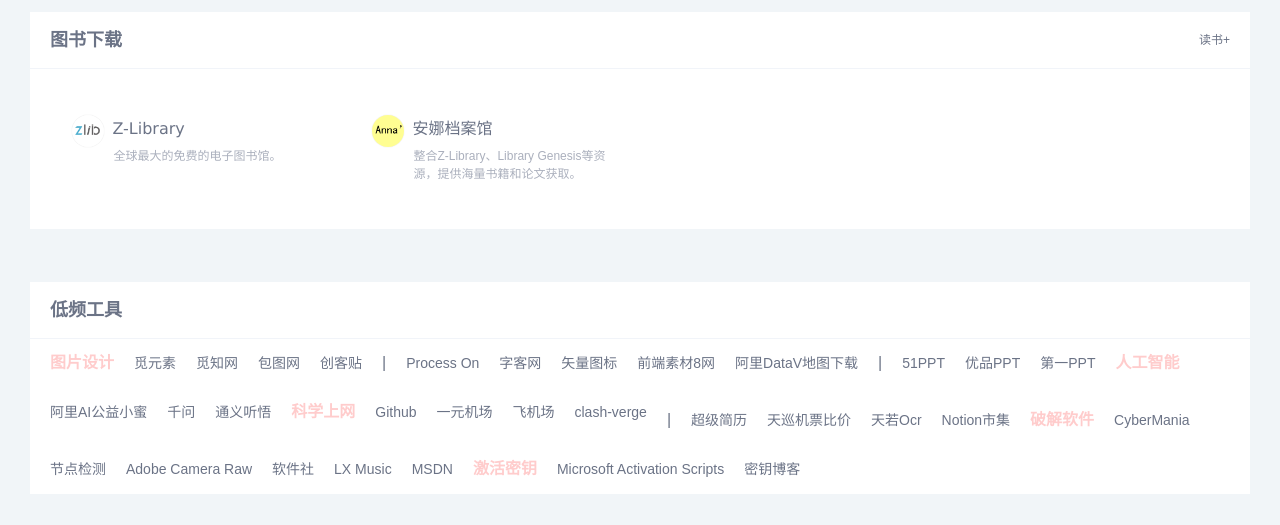
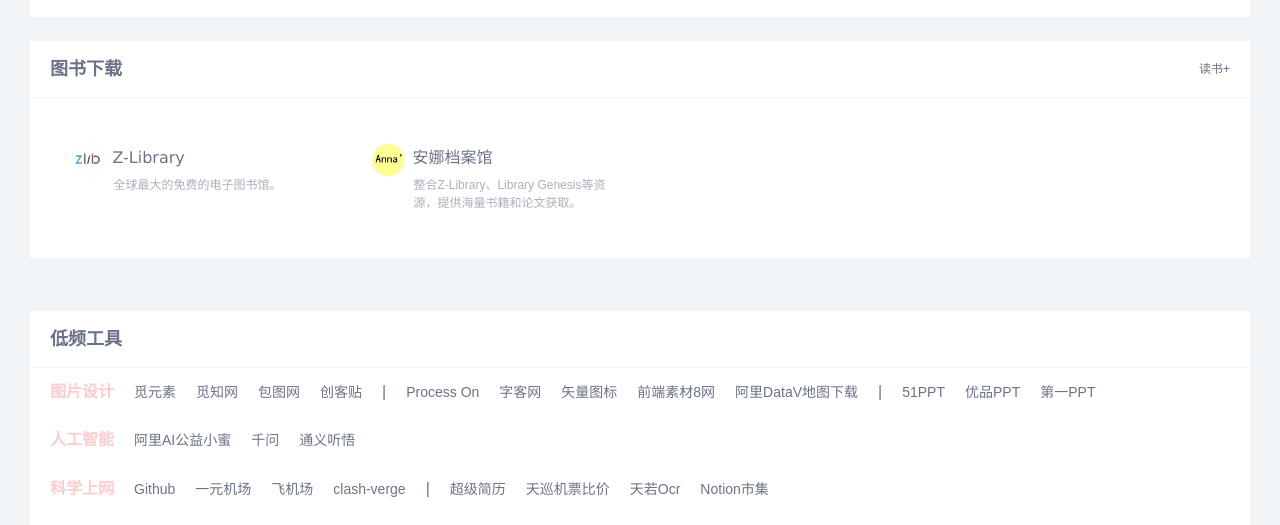
Before and after one commit to shsljx/shsljx.github.io, a plain HTML site: page index.html in a window 1280 px wide. Shown: the part 2071-2596 px from the top of the page. Drawn offline with Linux system fonts and the light colour scheme.

Commit message:
Update index.html

```diff
--- a/index.html
+++ b/index.html
@@ -652,7 +652,7 @@
     <p class="tt"><strong>低频工具</strong></p>
     <ul id="flink" class="container">
         <div class="link-group">
-            <li class="group-title" style="color:#ffcccc;font-weight:bold;display:block;">图片设计</li>
+            <li class="group-title" style="color:#ffcccc;font-weight:bold;clear:both;">图片设计</li>
             <li><a href="https://www.51yuansu.com" target="_blank">觅元素</a></li>
             <li><a href="https://www.51miz.com" target="_blank">觅知网</a></li>
             <li><a href="https://ibaotu.com" target="_blank">包图网</a></li>
@@ -670,14 +670,14 @@
         </div>
 
         <div class="link-group">
-            <li class="group-title" style="color:#ffcccc;font-weight:bold;display:block;">人工智能</li>
+            <li class="group-title" style="color:#ffcccc;font-weight:bold;clear:both;">人工智能</li>
             <li><a href="https://open.alibabafoundation.com/aigongyi" target="_blank">阿里AI公益小蜜</a></li>
             <li><a href="https://chat.qwenlm.ai/" target="_blank">千问</a></li>
             <li><a href="https://tingwu.aliyun.com/home" target="_blank">通义听悟</a></li>
         </div>
 
         <div class="link-group">
-            <li class="group-title" style="color:#ffcccc;font-weight:bold;display:block;">科学上网</li>
+            <li class="group-title" style="color:#ffcccc;font-weight:bold;clear:both;">科学上网</li>
             <li><a href="https://github.com/" target="_blank">Github</a></li>
             <li><a href="https://47.83.207.177/public-Q/#/login" target="_blank">一元机场</a></li>
             <li><a href="https://guatizi.com" target="_blank">飞机场</a></li>
@@ -690,7 +690,7 @@
         </div>
 
         <div class="link-group">
-            <li class="group-title" style="color:#ffcccc;font-weight:bold;display:block;">破解软件</li>
+            <li class="group-title" style="color:#ffcccc;font-weight:bold;clear:both;">破解软件</li>
             <li><a href="https://www.cybermania.ws" target="_blank">CyberMania</a></li>
             <li><a href="https://ping0.cc/" target="_blank">节点检测</a></li>
             <li><a href="https://helpx.adobe.com/camera-raw/kb/camera-raw-plug-in-installer.html" target="_blank">Adobe Camera Raw</a></li>
@@ -700,13 +700,13 @@
         </div>
 
         <div class="link-group">
-            <li class="group-title" style="color:#ffcccc;font-weight:bold;display:block;">激活密钥</li>
+            <li class="group-title" style="color:#ffcccc;font-weight:bold;clear:both;">激活密钥</li>
             <li><a href="https://massgrave.dev" target="_blank">Microsoft Activation Scripts</a></li>
             <li><a href="http://webact.185.hk/sharedkey.php" target="_blank">密钥博客</a></li>
         </div>
     </ul>
 </div>
-</div>
+
 
     <div class="footer-copyright">
         <div class="container">
```
